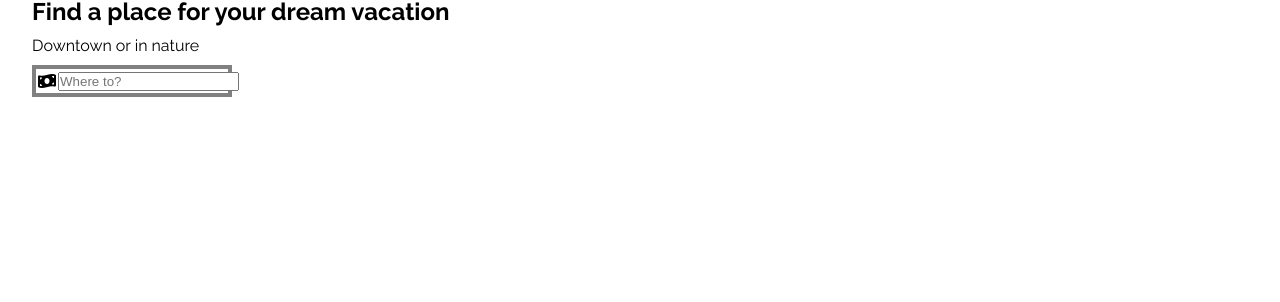
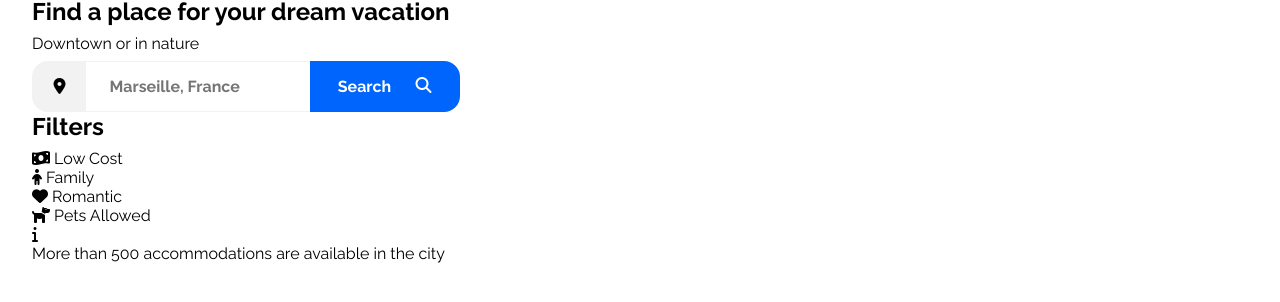
Before and after one commit to toyindawudu/Reservia, a plain HTML site: page index.html in a window 1280 px wide. Shown: the part 68-370 px from the top of the page. Drawn offline with Linux system fonts and the light colour scheme.

Commit message:
I've styled the first form search input

```diff
--- a/index.html
+++ b/index.html
@@ -8,9 +8,10 @@
 
   <script src="https://kit.fontawesome.com/4a17ac71b8.js" crossorigin="anonymous"></script>
 
-  <title>Document</title>
+  <title>Reservia</title>
 </head>
 <body>
+  <!-- HEADER SECTION -->
   <section id="container">
     <header>
       <img class="logo" src="./images/logo/Reservia.svg" alt="logo">
@@ -22,22 +23,61 @@
         </ul>
       </nav>
     </header>
+    <!-- END OF HEADER SECTION-->
+    <main>
+      <!-- SEARCH -->
+      <section class="search">
+        <div class="searchHeader">
+          <h2 class="searchTitle">Find a place for your dream vacation</h2>
+          <p class="searchSubtitle">Downtown or in nature</p>
+        </div>
+        <form action="#" class=searchForm>
+          <span class=searchFormIconStyle>
+            <i class="fas fa-map-marker-alt searchFormIcon"></i>
+          </span>
+          <input type="search" placeholder="Marseille, France" class="searchFormInput">
+          <button class="searchFormButton">
+            <span class="searchFormButtonText">Search</span>
+            <i class="searchFormButtonIcon fas fa-search"></i>
+          </button>
+        </form>
+        <div class="searchFilters">
+          <h2>Filters</h2>
+          <div class="searchFiltersFilter">
+            <i class="fas fa-money-bill-wave"></i>
+            <span class="searchFiltersTitle">Low Cost</span>
+          </div>
 
-    <div id="search">
-      <h2>Find a place for your dream vacation</h2>
-      <p>Downtown or in nature</p>
+          <div class="searchFiltersFilter">
+            <i class="fas fa-child"></i>
+            <span class="searchFiltersTitle">Family</span>
+          </div>
 
-      <div class="search-filter">
-        <table class="search-filter-elements">
-          <tr>
-            <td><i class="fas fa-money-bill-wave icon"></i>
-            </td>
-            <td><input type="text" placeholder = "Where to?"class="search"></td>
-          </tr>
-        </table>
-      </div>
+          <div class="searchFiltersFilter">
+            <span><i class="fas fa-heart"></i></span>
+            <span class="searchFiltersTitle">Romantic</span>
+          </div>
 
-    </div>
+          <div class="searchFiltersFilter">
+            <i class="fas fa-dog"></i>
+            <span class="searchFiltersTitle">Pets Allowed</span>
+          </div>
+        </div>
+        <div class="searchResult">
+          <i class="fas fa-info"></i>
+          <p class="searchResultText">More than 500 accommodations are available in the city</p>
+        </div>
+      </section>
+
+      <!-- END OF SERACH -->
+      <!--ACCOMMODATIONS-->
+      <!--END OF ACCOMMODATIONS-->
+      <!-- ACTIVITIES -->
+      <!--END OF ACTIVITIES -->
+      <!--FOOTER -->
+      <!--END OF FOOTER -->
+
+    </main>
 
   </section>
 
--- a/style.css
+++ b/style.css
@@ -5,7 +5,7 @@
 }
 
 h1, h2, h3, h4, h5, p {
-  padding-bottom: 10px;
+  padding-bottom: 0.5rem;
 }
 
 body {
@@ -65,16 +65,44 @@ button .icon {
   color:#0065FC;
 }
 
-
-.search-filter {
-  /* margin: auto; */
-  /* position: relative; */
-  border: 4px solid grey;
-  width: 200px;
-  /* padding: 30px; */
-
+.searchForm {
+  display: flex;
+  width: 100%;
+  /* border: 4px solid black; */
 }
 
-/* .search-filter-elements {
-  margin: auto;
-} */
+.searchFormIconStyle {
+  background-color: #f2f2f2;
+  padding: 1rem 1.25rem;
+  border-radius: 1rem 0 0 1rem;
+  text-align: center;
+}
+
+.searchFormIcon {
+  margin-left: 0.1rem;
+}
+
+.searchFormInput {
+  border-right: none;
+  border-left: none;
+  border-top: #F2F2F2 1px solid;
+  border-bottom: #F2F2F2 1px solid;
+  padding: 0 1.5rem;
+  box-sizing: border-box;
+  width: 14rem;
+  font-size: 1rem;
+  font-weight: bold;
+  font-family: "Raleway", "Sans serif";
+}
+
+.searchFormButton {
+  background-color: #0065FC;
+  color: white;
+  font-weight: bold;
+  border: none;
+  border-radius: 0 1rem 1rem 0;
+  padding: 1rem;
+  font-family: "Raleway", "Sans serif";
+  font-size: 1rem;
+  cursor: pointer;
+}
```
